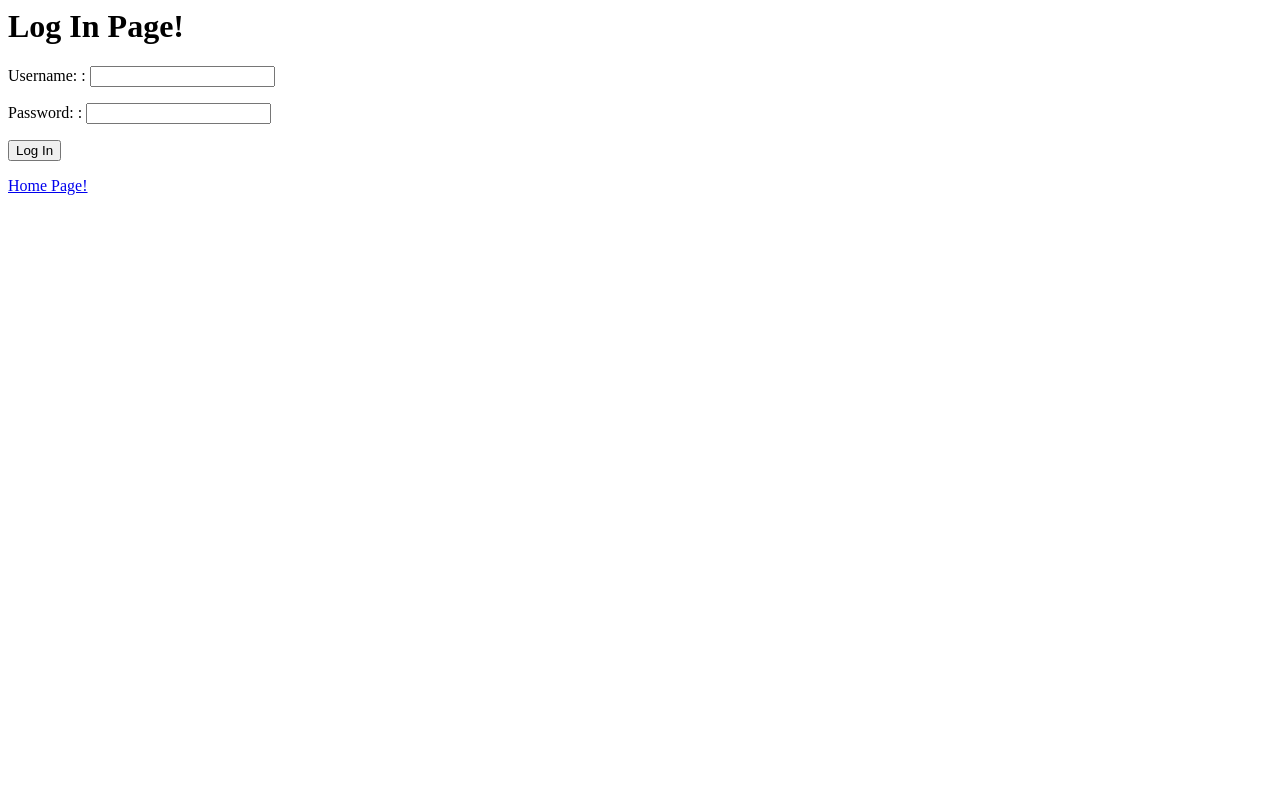
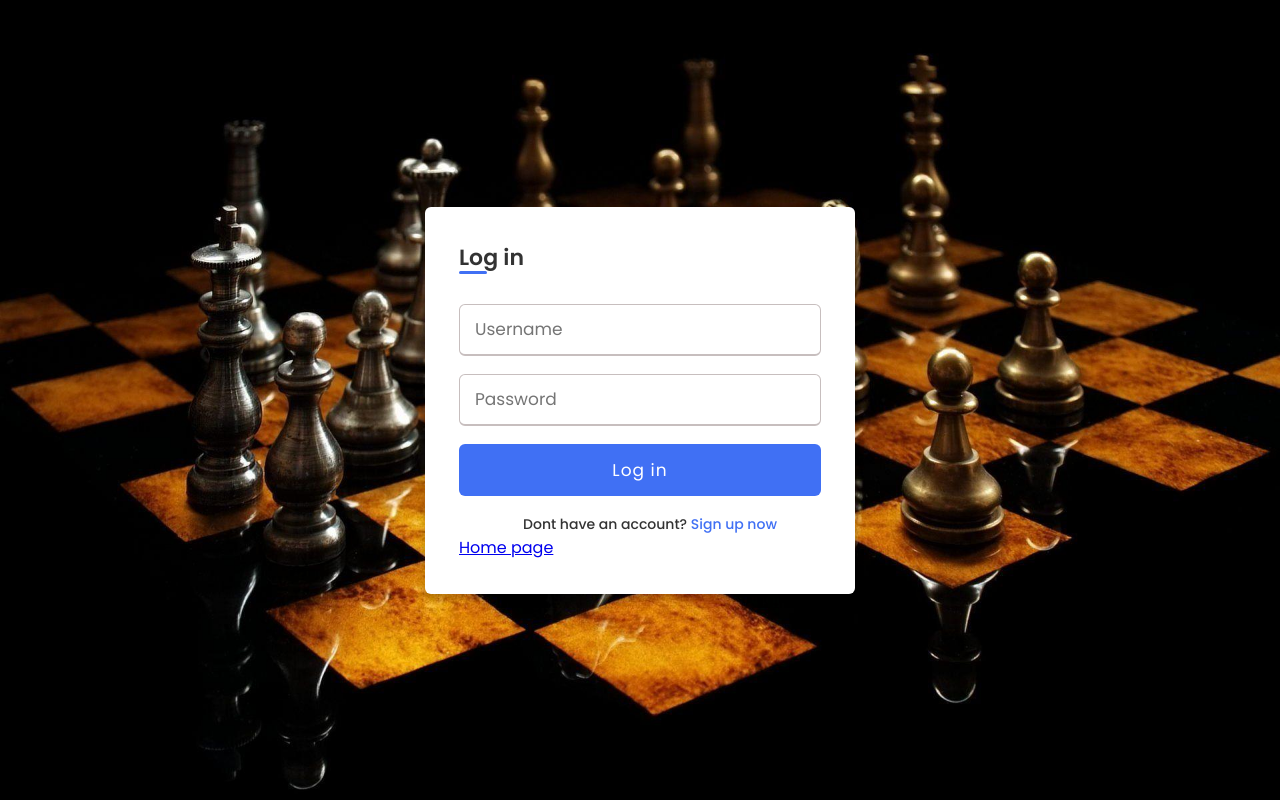
Before and after one commit to zakahmedmohamed/SEG-small-group-project, a Django app: page /log_in/ in a window 1280 px wide. Run offline with Django 3.2, Linux system fonts and the light colour scheme.

Commit message:
Refine log_in view
- Refine log_in.html
- Add log_in style
- Edit forms.py for log_in_form()
- Rename sign_up.css to sign_up-log_in.css

```diff
--- a/clubs/forms.py
+++ b/clubs/forms.py
@@ -6,8 +6,8 @@ from django.forms import fields,widgets
 
 
 class Log_in_form(forms.Form):
-    username = forms.CharField(label="Username: ")
-    password = forms.CharField(label='Password: ', widget=forms.PasswordInput())
+    username = forms.CharField(widget=forms.TextInput(attrs={'placeholder': 'Username'}))
+    password = forms.CharField(widget=forms.PasswordInput(attrs={'placeholder': 'Password'}))
 
 
 class SignUpForm(forms.ModelForm):
@@ -24,8 +24,8 @@ class SignUpForm(forms.ModelForm):
             'email': forms.TextInput(attrs={'placeholder': 'Enter your email'}),
             'username': forms.TextInput(attrs={'placeholder': 'Enter your username'}),
             'last_name': forms.TextInput(attrs={'placeholder': 'Enter your last name'}),
-            'bio': forms.Textarea(attrs={'placeholder': 'Enter your bio'}), # needs to be resized properly, add this: 'style': 'resize: none;'
-            'statement': forms.Textarea(attrs={'placeholder': 'Enter your statement'}) # needs to be resized properly, add this: 'style': 'resize: none;'
+            'bio': forms.Textarea(attrs={'placeholder': 'Enter your bio'}), # needs to be resized properly - Ammar
+            'statement': forms.Textarea(attrs={'placeholder': 'Enter your statement'}), # needs to be resized properly - Ammar
         }
 
     new_password = forms.CharField(
--- a/clubs/templates/log_in.html
+++ b/clubs/templates/log_in.html
@@ -1,16 +1,30 @@
 <html>
-<head>
+  <head>
+    {% load static %}
     <title>Clubs</title>
-</head>
-<body>
-    <h1>Log In Page!</h1>
-    {% for message in messages %}
-        <p><b>{{message}}</b></p>
-    {%endfor%}
-    <form action= "{%url 'log_in' %}" method="post">
+    <meta charset="UTF-8" />
+    <meta name="viewport" content="width=device-width, initial-scale=1.0" />
+    <link rel="stylesheet" href="{% static 'sign_up-log_in.css' %}" />
+  </head>
+  <body>
+    <div class="wrapper">
+      <h2>Log in</h2>
+      {% for message in messages %}
+      <br><b>{{ message }}</b>
+      {% endfor %}
+      <form action="{% url 'log_in' %}" method="post">
         {% csrf_token %}
-        {{ form.as_p }}
-        <input type= 'submit' value= 'Log In'>
-    <p><a href = '{%url 'home' %}'>Home Page!</a></p>
-</body>
+        {% for field in form %}
+        <div class="input-box">{{field}}</div>
+        {% endfor %}
+        <div class="input-box button">
+          <input type="submit" value="Log in" />
+        </div>
+        <div class="text">
+          <h3>Dont have an account?<a href="{% url 'sign_up'%}"> Sign up now</a></h3>
+          <a href="{%url 'home' %}">Home page</a>
+        </div>
+      </form>
+    </div>
+  </body>
 </html>
--- a/clubs/templates/sign_up.html
+++ b/clubs/templates/sign_up.html
@@ -3,7 +3,7 @@
     {% load static %}
     <meta charset="UTF-8">
     <meta name="viewport" content="width=device-width, initial-scale=1.0">
-    <link rel="stylesheet" href="{% static 'sign_up.css' %}">
+    <link rel="stylesheet" href="{% static 'sign_up-log_in.css' %}">
    </head>
   <body>
     <div class="wrapper">
--- a/clubs/views.py
+++ b/clubs/views.py
@@ -55,7 +55,6 @@ def log_out(request):
     logout(request)
     return redirect('home')
 
-
 def user_list(request):
     users = User.objects.all()
     return render(request, 'user_list.html', {'users': users})
```
Also changed, not shown: clubs/static/sign_up-log_in.css (renamed from clubs/static/sign_up.css).
